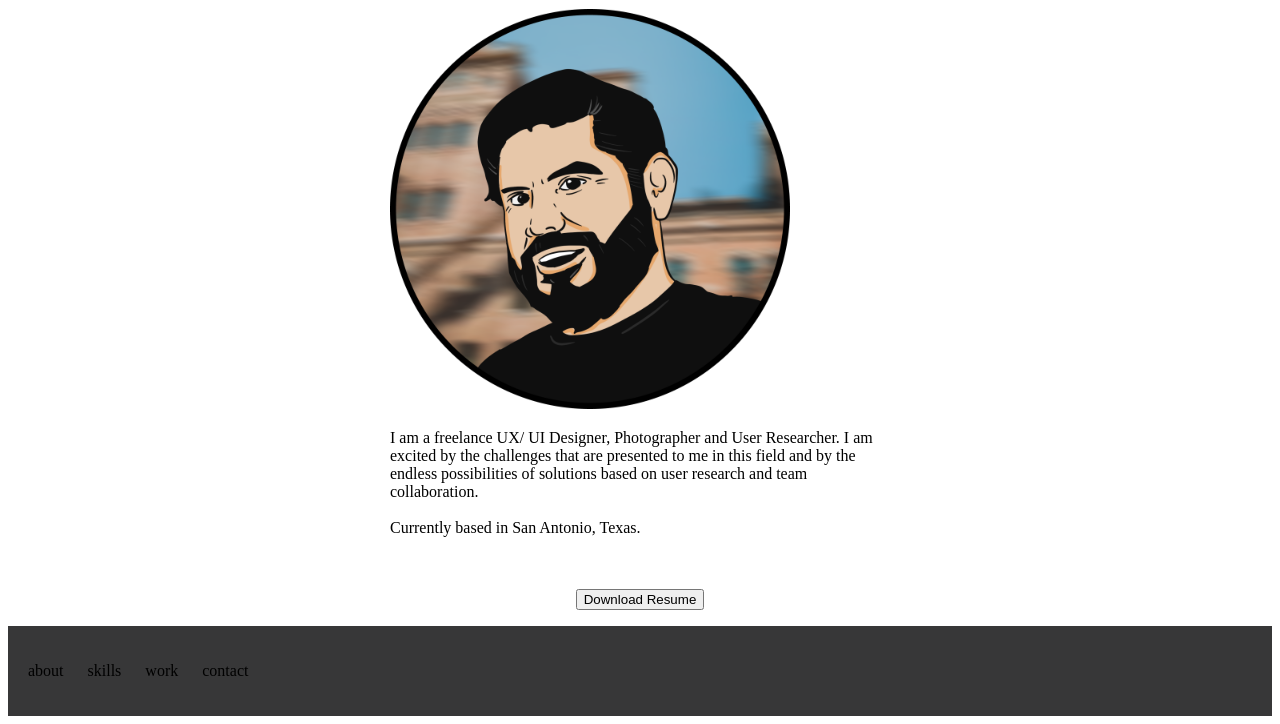
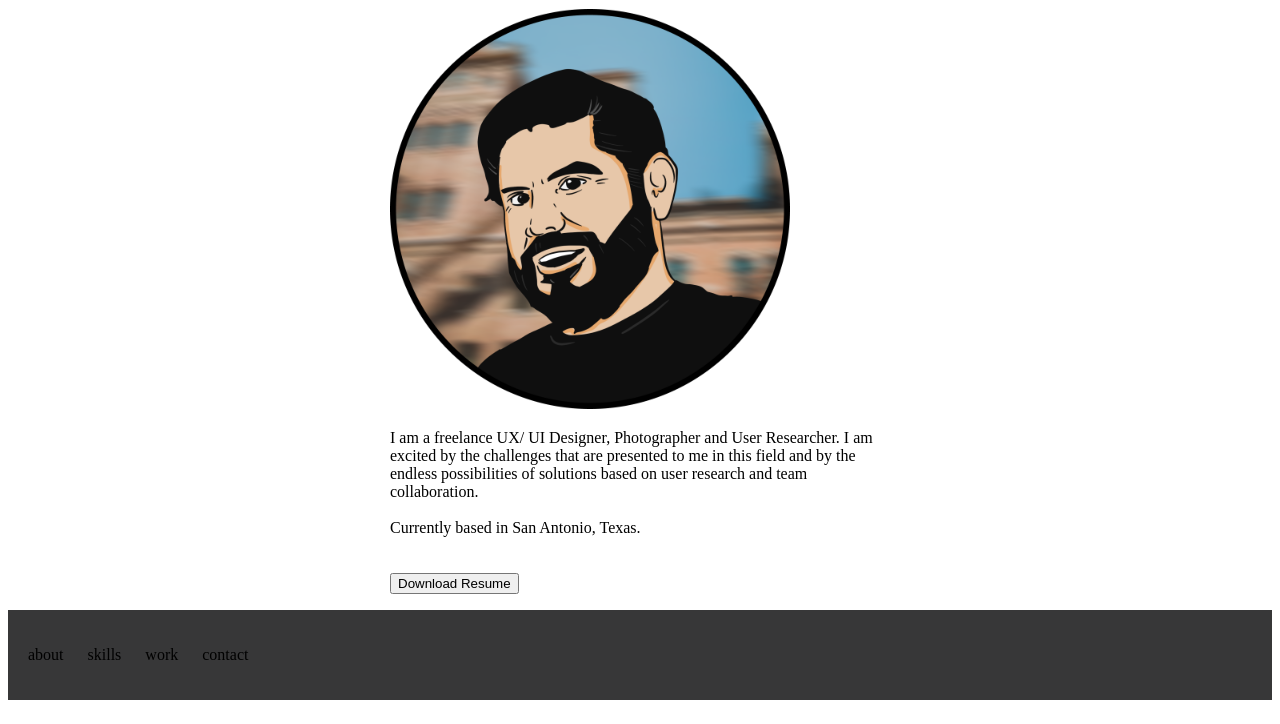
Before and after one commit to gusmartinezjr/UX_UI_HW_17, a plain HTML site: page index.html in a window 1280 px wide. Shown: the part 186-910 px from the top of the page. Drawn offline with Linux system fonts and the light colour scheme.

Commit message:
Update index.html

```diff
--- a/index.html
+++ b/index.html
@@ -36,7 +36,7 @@
             <br>
             <br>
             <br>
-            <center><button>Download Resume</button></center>
+            <button>Download Resume</button>
         </p>
 </div>
        </section>
```
